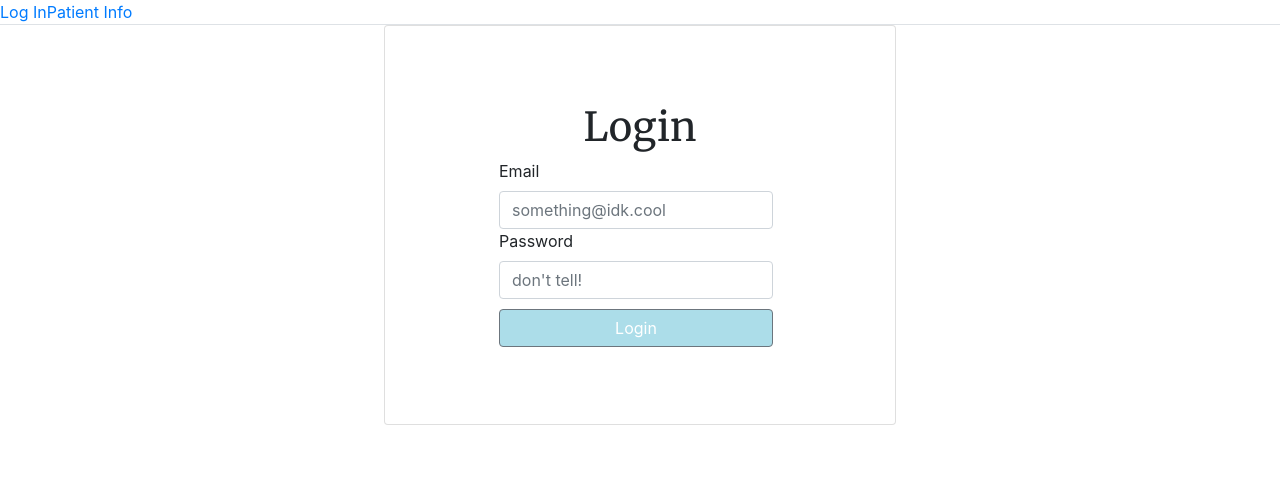
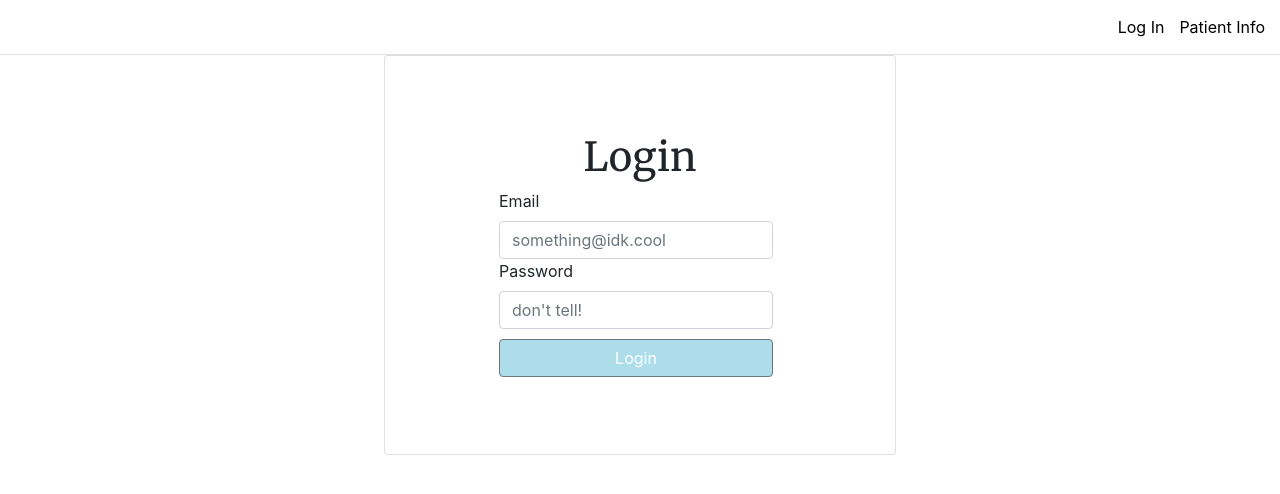
Before and after one commit to Post-Op-Patient-App/Front-End, a React (Create React App) app in the folder post-op-patient-app/: page / in a window 1280 px wide. Shown: the top 494 px of the page. Built offline with nearby package versions, Linux system fonts and the light colour scheme.

Commit message:
tweaked more of the login

```diff
--- a/post-op-patient-app/src/App.css
+++ b/post-op-patient-app/src/App.css
@@ -1,10 +1,16 @@
-.App {
-  text-align: center;
+
+.nav-tabs {
+  display: flex;
+  justify-content: flex-end;
+  padding: 15px 0;
 }
 
-.App-logo {
-  height: 40vmin;
-  pointer-events: none;
+.links {
+  margin-right: 15px;
+}
+
+.nav-tabs a {
+  color: black;
 }
 
 @media (prefers-reduced-motion: no-preference) {
--- a/post-op-patient-app/src/App.js
+++ b/post-op-patient-app/src/App.js
@@ -7,7 +7,7 @@ import Home from "./components/Login/Home.js";
 function App(props) {
   return (
     <main>
-    <Router>
+    <Router class="container">
       <div className="nav-tabs">
         <Link className="links" to="/">Log In</Link>
         <Link className="links" to="/patient/">Patient Info</Link>
```
